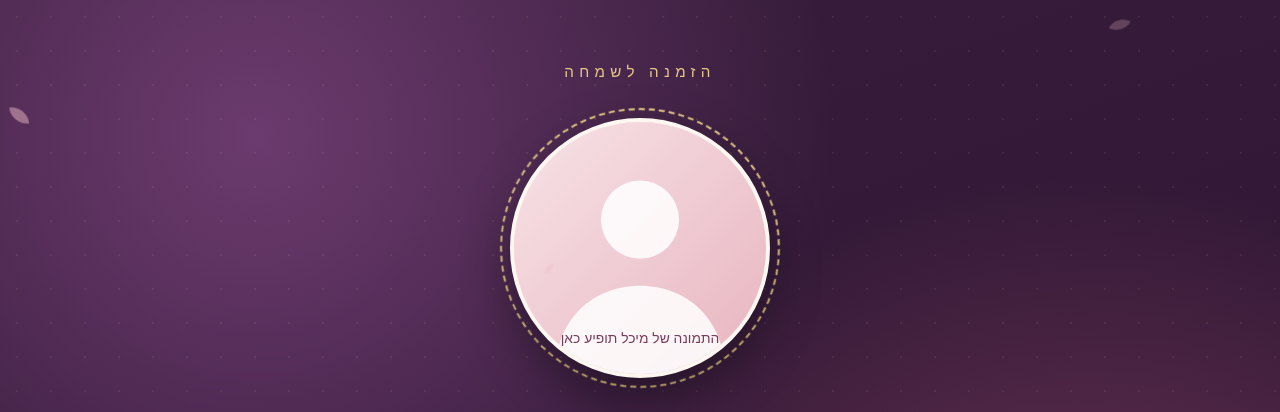
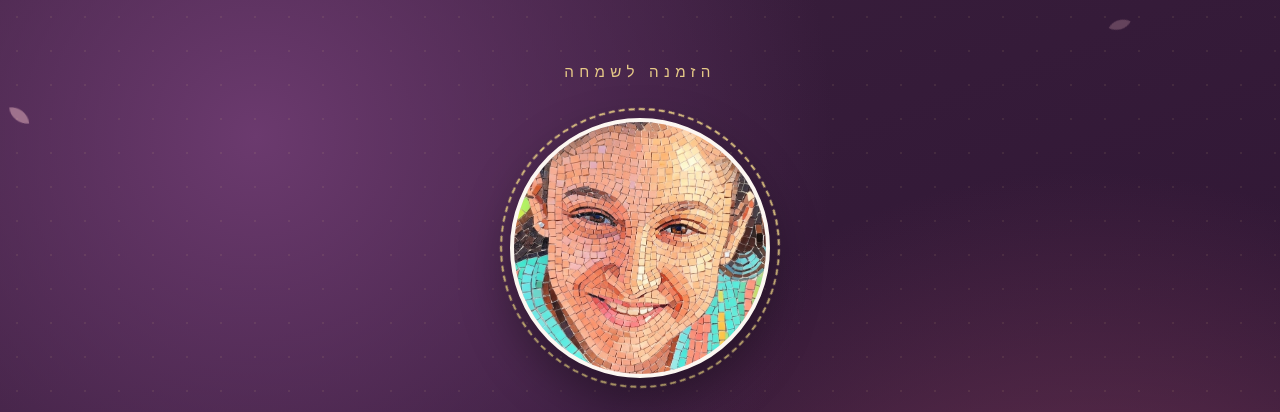
Before and after one commit to MeirYaakovi/michal-batmitzvah, a plain HTML site: page docs/index.html in a window 1280 px wide. Shown: the top 412 px of the page. Drawn offline with Linux system fonts and the light colour scheme; a web font is replaced by a local one.

Commit message:
Add Michal photo, center crop

```diff
--- a/docs/style.css
+++ b/docs/style.css
@@ -23,7 +23,7 @@ h2::after{content:"";display:block;width:64px;height:3px;margin:14px auto 0;back
 .hero-inner{position:relative;z-index:2;max-width:720px}
 .eyebrow{letter-spacing:.35em;color:var(--gold-2);font-size:.95rem;margin:0 0 22px;text-transform:uppercase}
 .photo-frame{position:relative;width:clamp(190px,42vw,280px);aspect-ratio:1;margin:0 auto 28px}
-.photo-frame img{position:absolute;inset:10px;width:calc(100% - 20px);height:calc(100% - 20px);object-fit:cover;border-radius:50%;border:4px solid var(--cream);box-shadow:0 20px 50px rgba(0,0,0,.4);background:var(--rose-soft)}
+.photo-frame img{position:absolute;inset:10px;width:calc(100% - 20px);height:calc(100% - 20px);object-fit:cover;object-position:50% 40%;border-radius:50%;border:4px solid var(--cream);box-shadow:0 20px 50px rgba(0,0,0,.4);background:var(--rose-soft)}
 .photo-ring{position:absolute;inset:0;border-radius:50%;border:2px dashed var(--gold-2);animation:spin 40s linear infinite}
 @keyframes spin{to{transform:rotate(360deg)}}
 .hero h1{display:flex;flex-direction:column;line-height:1.05}
```
Also changed, not shown: docs/photo.jpg (added), 1 other file.
